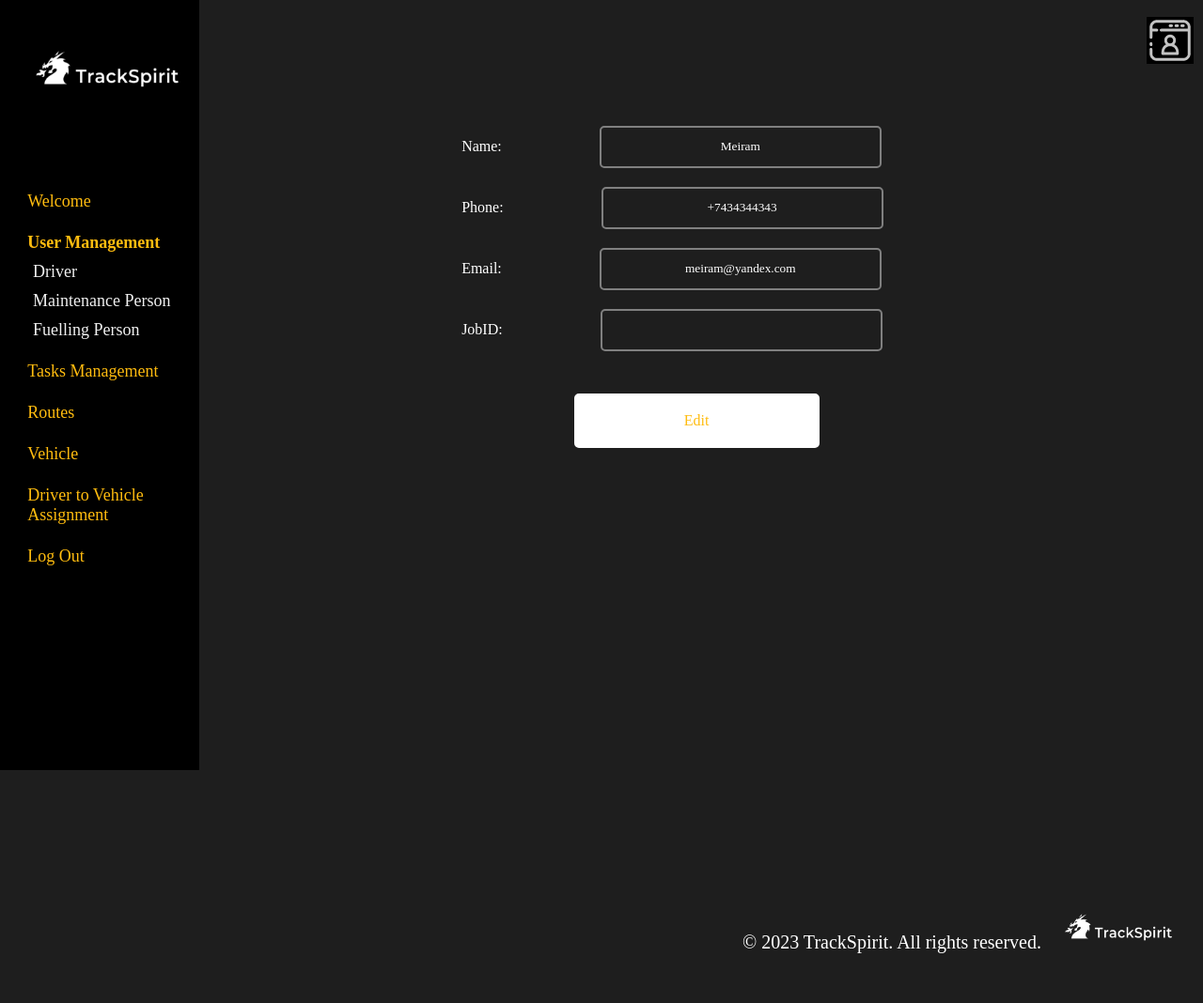
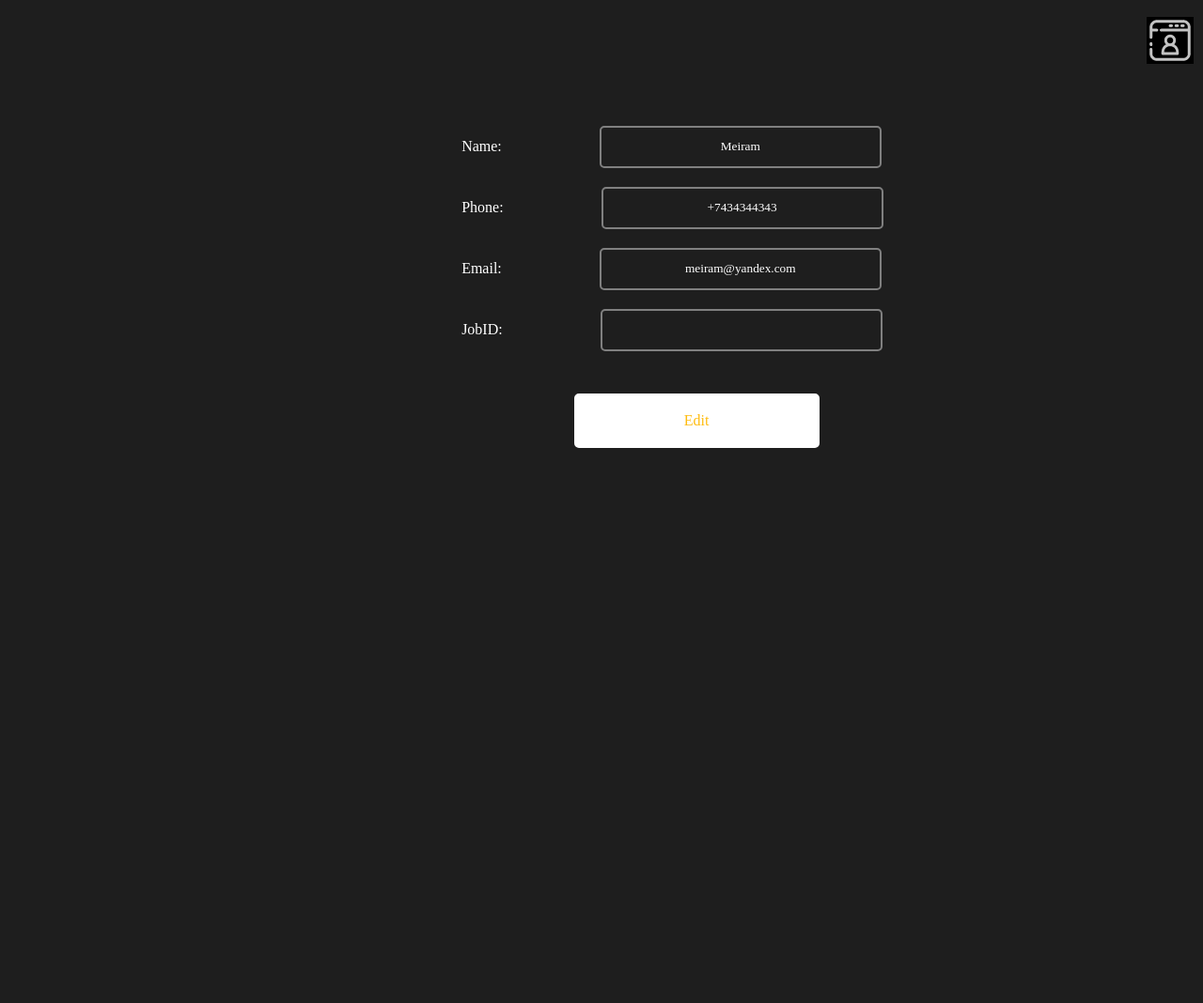
Before and after one commit to Group1swe6/Group1swe6, a PHP site: page /admin/edit_fuel.php?fuel_person_id=3 in a window 1280 px wide. Shown: the whole page at 94% size. After the commit the page ends 477 px from the top, so only its background shows below. Run offline with PHP 8.4, Linux system fonts and the light colour scheme; data comes from the database, SQL or seed files in the repository.

Commit message:
Update edit_fuel.php

```diff
--- a/csci361teamwork/admin/edit_fuel.php
+++ b/csci361teamwork/admin/edit_fuel.php
@@ -1,11 +1,3 @@
-<?php
-$mysqli = new mysqli("localhost", "root", "", "db");
-$fuel_person_id=$_GET['fuel_person_id'];
-$strSQL ="select * from fuelingperson WHERE fuel_person_id = '$fuel_person_id'";
-$result=$mysqli->query($strSQL);
-$row=mysqli_fetch_array($result);
-?>
-
 <html>
     <head>
     <style>
@@ -172,37 +164,24 @@ $row=mysqli_fetch_array($result);
     </header>
     <!-- Create a content area in the center of the web page -->
     <main>
-    <form method="post" action="edit_fuel_process.php">
-            <input type="hidden" name="fuel_person_id" value="<?=$row['fuel_person_id']?>">
+    <?php
+            $mysqli = new mysqli("localhost", "root", "", "db");
+            $fuel_person_id=$_GET['fuel_person_id'];
+            $strSQL ="select * from fuelingperson WHERE fuel_person_id = '$fuel_person_id'";
+            $result=$mysqli->query($strSQL);
+            $row=mysqli_fetch_array($result);
+            ?>
+            <html>
+            <form method="post" action="edit_fuel_process.php">
+                        <input type="hidden" name="fuel_person_id" value="<?=$row['fuel_person_id']?>">
+                            <p3 style="color:white;">Name:</p3> <input type="text" name="name" value="<?=$row['name']?>" required>
+                            <p3 style="color:white;">Phone:</p3> <input type="text" name="phone" value="<?=$row['phone']?>" required>
+                            <p3 style="color:white;">Email:</p3> <input type="email" name="email" value="<?=$row['email']?>" required>
+                            <p3 style="color:white;">JobID:</p3> <input type="text" name="fuel_job_id" value="<?=$row['fuel_job_id']?>" required>
+                            <input type="submit" class = "Button" value="Edit">
 
+                    </form>
+    </main>
 
-                <p3 style="color:white; text-align: center; width:50%;">Name:</p3> <input type="text" id="name" name="username" value="<?=$row['name']?>" required>
-                <p3 style="color:white; text-align: center; width:50%;">Phone:</p3> <input type="text" id="phone" name="phone" value="<?=$row['phone']?>" required>
-                <p3 style="color:white; text-align: center; width:50%;">Email:</p3> <input type="email" id="email" name="email" value="<?=$row['email']?>" required>
-                <p3 style="color:white; text-align: center; width:50%;">JobID:</p3> <input type="text" id="fuel_job_id" name="fuel_job_id" value="<?=$row['fuel_job_id']?>" required>
-                <input type="submit" class = "Button" value="Edit">
-
-        </form>
-    </main>
-        <!-- Create a sidebar on the left side of the web page -->
-        <aside>
-            <img src="image/logo.png" alt="TrackSpirit Logo" class="logo">
-        <!-- selected = this webpage (make it bold)-->
-        <a href="welcome.php" class="a1">Welcome</a>
-            <a href="user.php" class="a1 selected">User Management</a>
-            <a href="driver.php" class="a2">Driver</a>
-            <a href="maintenance.php" class="a2">Maintenance Person</a>
-            <a href="fuelling.php" class="a2">Fuelling Person</a>
-            <a href="tasks.php" class="a1">Tasks Management</a>
-            <a href="servicesAdmin.php" class="a1">Routes</a>
-            <a href="vehicle.php" class="a1">Vehicle</a>
-            <a href="assignment.php" class="a1">Driver to Vehicle Assignment</a>
-            <a href="/csci361teamwork/logout.php" class="a1">Log Out</a>
-        </aside>
-        <!-- Create a footer at the bottom of the web page -->
-        <footer style="text-align: right;">
-            <span> © 2023 TrackSpirit. All rights reserved.</span>
-            <img src="image/logo.png" alt="TrackSpirit logo">
-        </footer>
     </body>
     </html>
```
